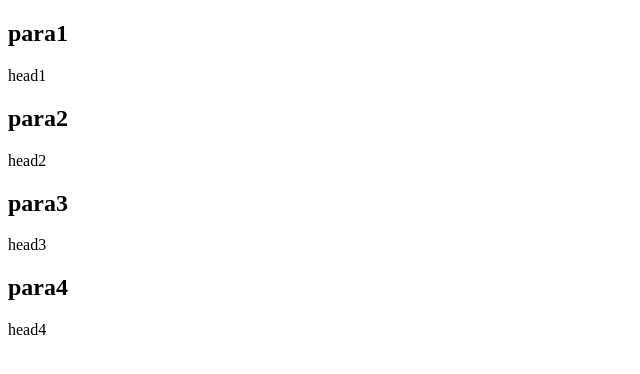
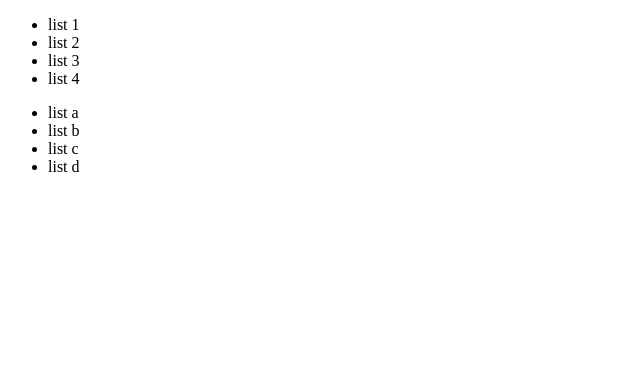
Before and after one commit to AmitKumardev2021/java-script-amit, a plain HTML site: page day-13/index.html in a window 1280 px wide. Shown: the whole page, without its empty margins (0-640 px from the left). Drawn offline with Linux system fonts and the light colour scheme.

Commit message:
file upload6

```diff
--- a/day-13/index.html
+++ b/day-13/index.html
@@ -7,18 +7,23 @@
     <title>Document</title>
 </head>
 <body>
-   <h2 class="li">para1</h2>
-<div id="div1">
-    <p class="li">head1</p>
-<h2 >para2</h2>
-<p class="li">head2</p>
-<h2>para3</h2>
-<p>head3</p>
-<h2>para4</h2>
-<p class="li">head4</p>
 
 
-</div>
+ <ul id="ptr">
+    <li>list 1</li>
+    <li>list 2</li>
+    <li>list 3</li>
+    <li>list 4</li>
+</ul>
+
+
+<ul>
+    <li>list a</li>
+    <li>list b</li>
+    <li>list c</li>
+    <li>list d</li>
+</ul>
+
 
     <script src="script.js"></script>
 </body>
--- a/day-13/script.js
+++ b/day-13/script.js
@@ -76,3 +76,16 @@
 // console.log(ele3);
 
 // query selector
+
+
+// let foot = document.querySelectorAll("p.li");
+// foot[i].innerHTML = "hit this";
+// console.log(foot);
+
+// for(let i =0;i<foot.length;i++){
+//     foot[i].innerHTML = "hitme";
+// }
+
+let pto = document.getElementById("ptr");
+let ptp = pto.children;
+console.log(ptp);
```
